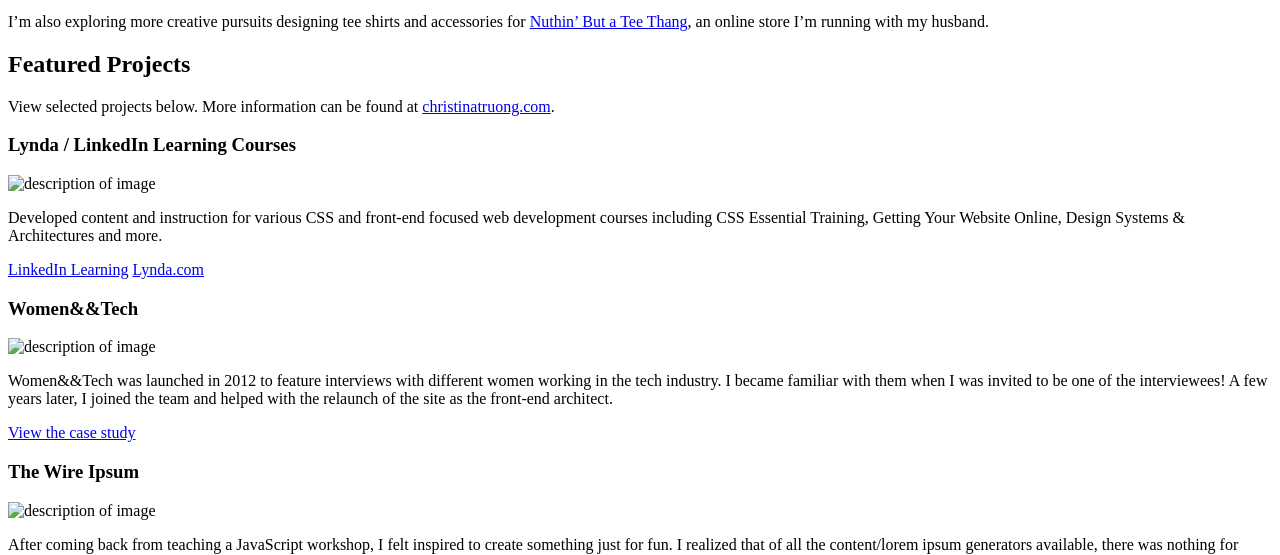
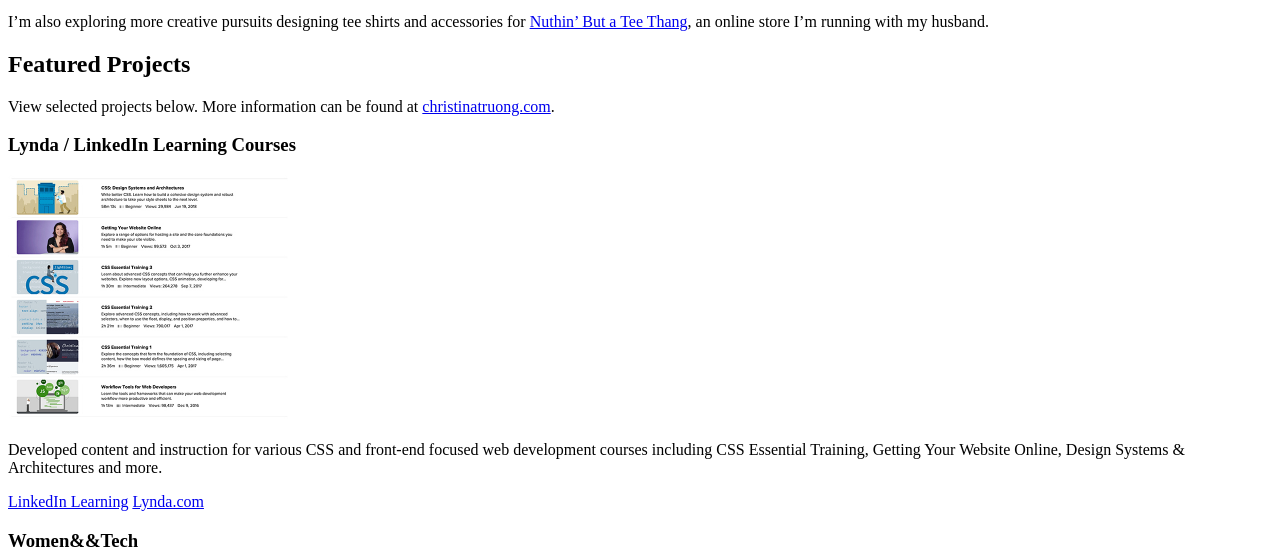
Before and after one commit to nchathu2014/my-portfolio, a plain HTML site: page index.html in a window 1280 px wide. Shown: the part 166-721 px from the top of the page. Drawn offline with Linux system fonts and the light colour scheme.

Commit message:
Adding CSS to the project

```diff
--- /dev/null
+++ b/css/styles.css
@@ -0,0 +1,29 @@
+/* Global Styles
+-------------------------------------------------------*/
+
+
+img{
+    width:300px;
+}
+
+
+/* Profile
+-------------------------------------------------------*/
+
+
+
+/* Projects
+-------------------------------------------------------*/
+
+
+/* Work Experience
+-------------------------------------------------------*/
+
+
+
+/* Education
+-------------------------------------------------------*/
+
+
+/* Contact
+-------------------------------------------------------*/
--- a/index.html
+++ b/index.html
@@ -4,6 +4,7 @@
     <meta charset="UTF-8">
     <meta name="viewport" content="width=device-width, initial-scale=1.0">
     <title>Nuwan Chathuranga, Front-End Developer + Web Evangelist</title>
+    <link rel="stylesheet" href="./css/styles.css"/>
   </head>
   <body>
     <main>
@@ -24,7 +25,7 @@
         <!-- Project 1 -->
         <section>
           <h3>Lynda / LinkedIn Learning Courses</h3>
-          <img src="project-thumbnail.png" alt="description of image">
+          <img src="./images/project-courses.jpg" alt="description of image">
           <p>Developed content and instruction for various CSS and front-end focused web development courses including CSS Essential Training, Getting Your Website Online, Design Systems & Architectures and more.</p>
           <a href="https://www.linkedin.com/learning/instructors/christina-truong?u=2125562" target="_blank">LinkedIn Learning</a>
           <a href="https://www.lynda.com/Christina-Truong/7842227-1.html">Lynda.com</a>
@@ -33,7 +34,7 @@
         <!-- Project 2 -->
         <section>
           <h3>Women&&Tech</h3>
-          <img src="project-thumbnail.png" alt="description of image">
+          <img src="./images/project-women-tech.jpg" alt="description of image">
           <p>Women&&Tech was launched in 2012 to feature interviews with different women working in the tech industry. I became familiar with them when I was invited to be one of the interviewees! A few years later, I joined the team and helped with the relaunch of the site as the front-end architect.</p>
           <a href="http://christinatruong.com/projects/women-and-tech-redesign.html" target="_blank">View the case study</a>
         </section>
@@ -41,7 +42,7 @@
         <!-- Project 3 -->
         <section>
           <h3>The Wire Ipsum</h3>
-          <img src="project-thumbnail.png" alt="description of image">
+          <img src="./images/project-wire-ipsum.jpg" alt="description of image">
           <p>After coming back from teaching a JavaScript workshop, I felt inspired to create something just for fun. I realized that of all the content/lorem ipsum generators available, there was nothing for HBO’s The Wire fans. I searched for <a href="http://thewireipsum.com" target="_blank">thewireipsum.com</a> domain and it was available! Generate some content for your projects today.</p>
           <a href="http://thewireipsum.com" target="_blank">View live site</a>
         </section>
```
Also changed, not shown: images/annie-spratt-unsplash.jpg (deleted), images/joanna-kosinska-unsplash.jpg (deleted), images/photo-credits.txt (deleted), images/project-courses.jpg (added), images/project-wire-ipsum.jpg (added), images/project-women-tech.jpg (added), images/sharon-mccutcheon-unsplash.jpg (deleted), images/thumbnail-1.jpg (deleted), images/thumbnail-2.jpg (deleted), images/thumbnail-3.jpg (deleted).
